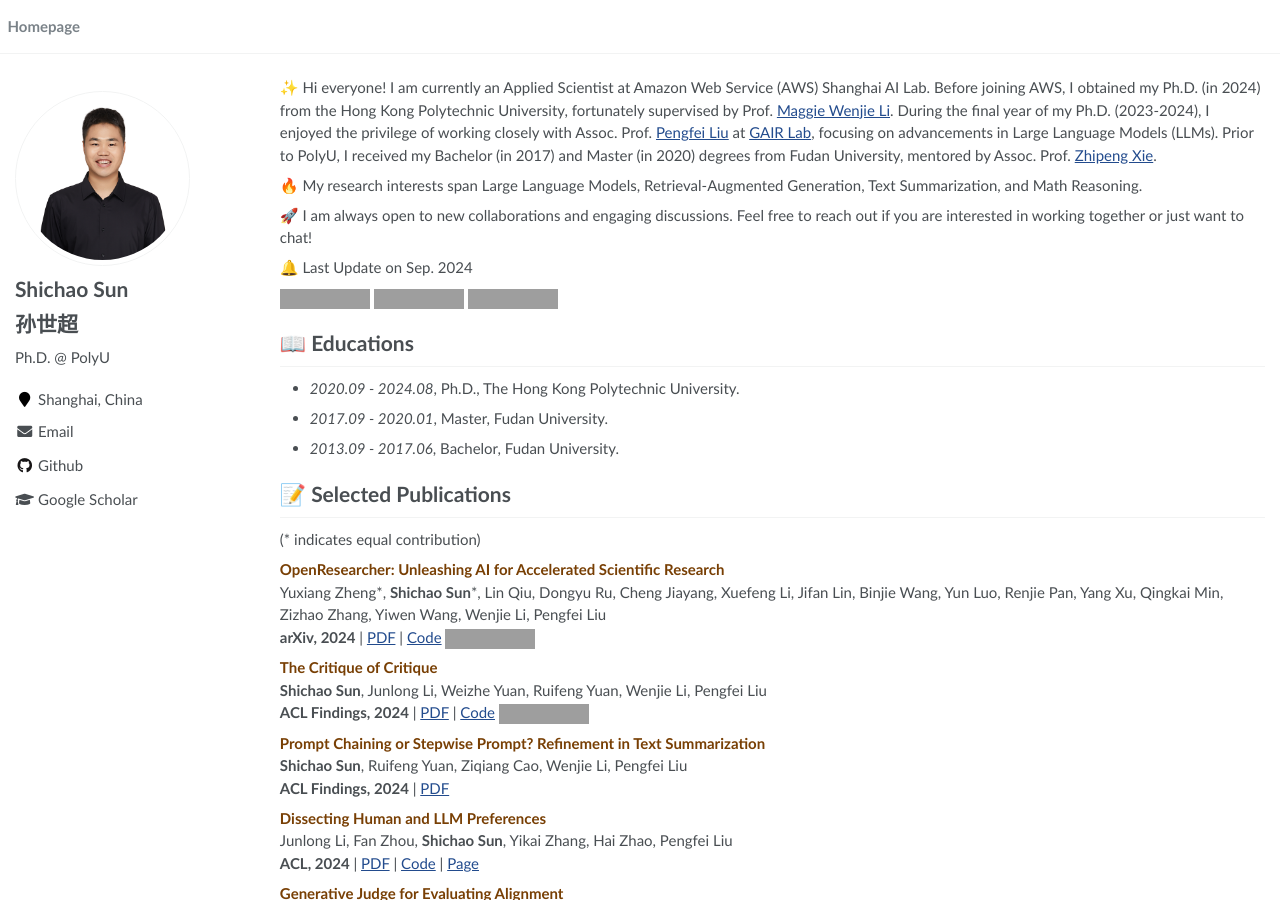
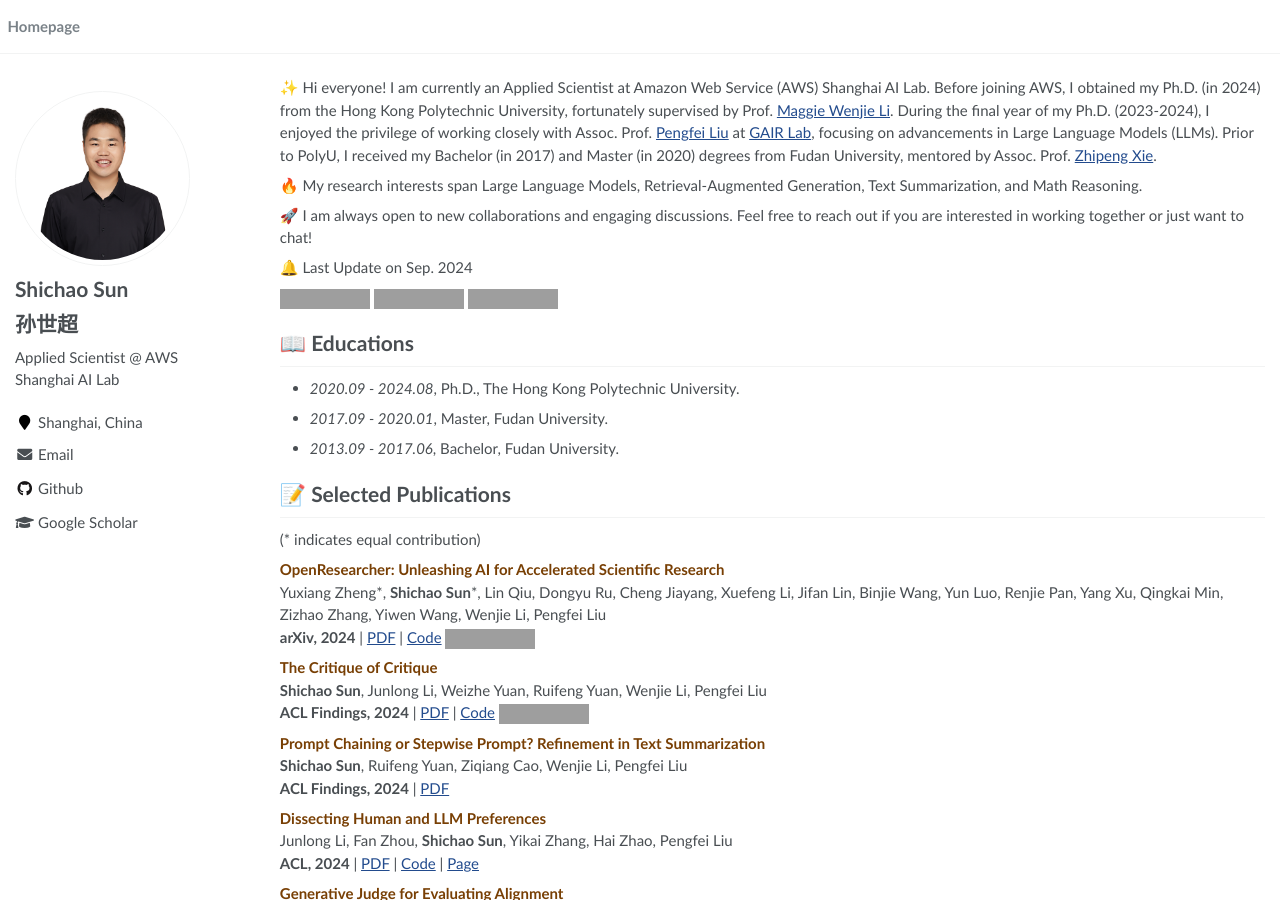
Before and after one commit to ShichaoSun/ShichaoSun.github.io, a Jekyll site: the page built from _pages/about.md, in a window 1280 px wide and 900 px high. Built offline with Jekyll 4.4.1, drawn with Linux system fonts in a browser that asks for light colours; grey boxes are pictures that could not be loaded.

Commit message:
update bio

```diff
--- a/_config.yml
+++ b/_config.yml
@@ -24,7 +24,7 @@ author:
   name             : "Shichao Sun"
   name2            : "孙世超"
   avatar           : "images/android-chrome-512x512.png"
-  bio              : "Ph.D. @ PolyU"
+  bio              : "Applied Scientist @ AWS Shanghai AI Lab"
   location         : "Shanghai, China"
   employer         :
   pubmed           :
```
